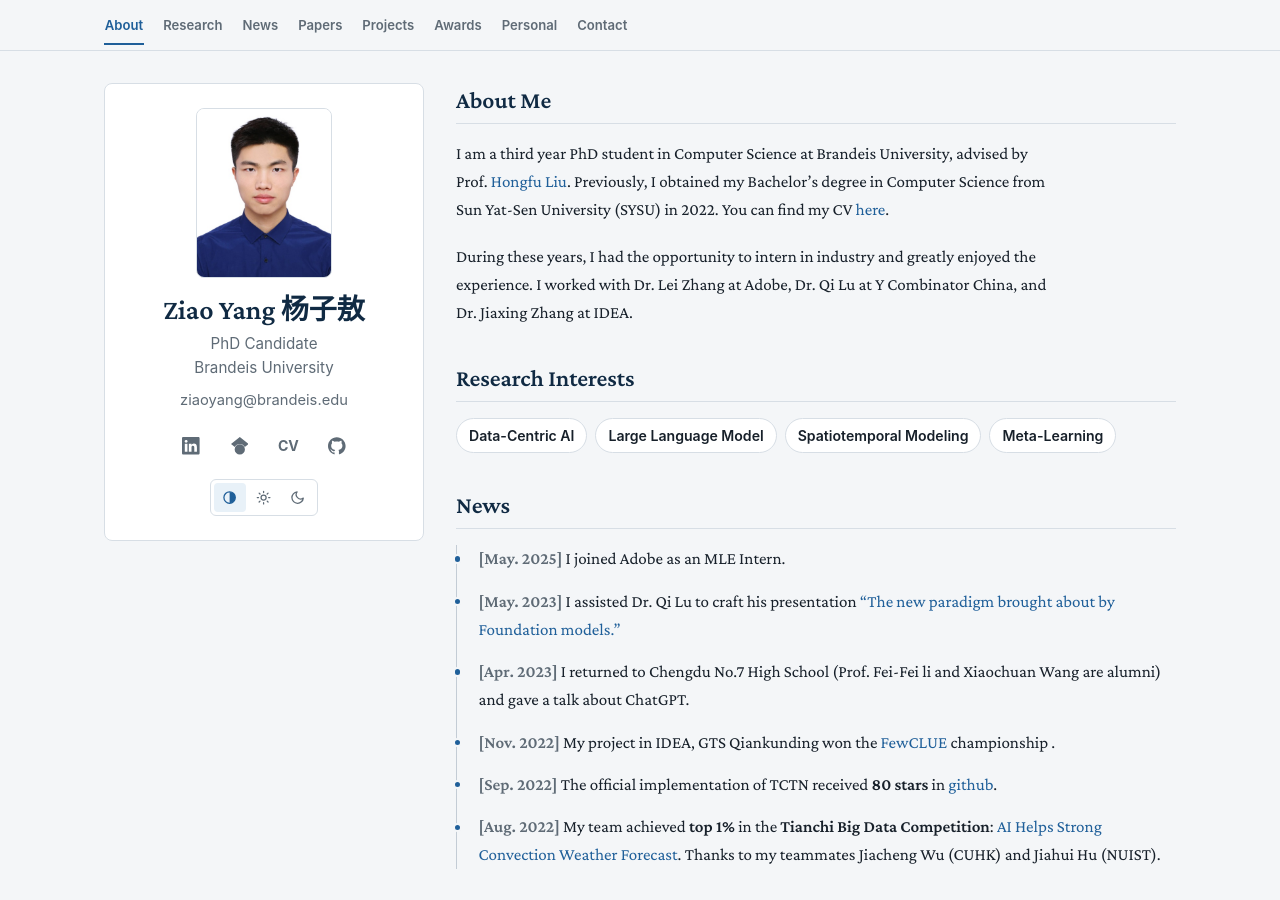
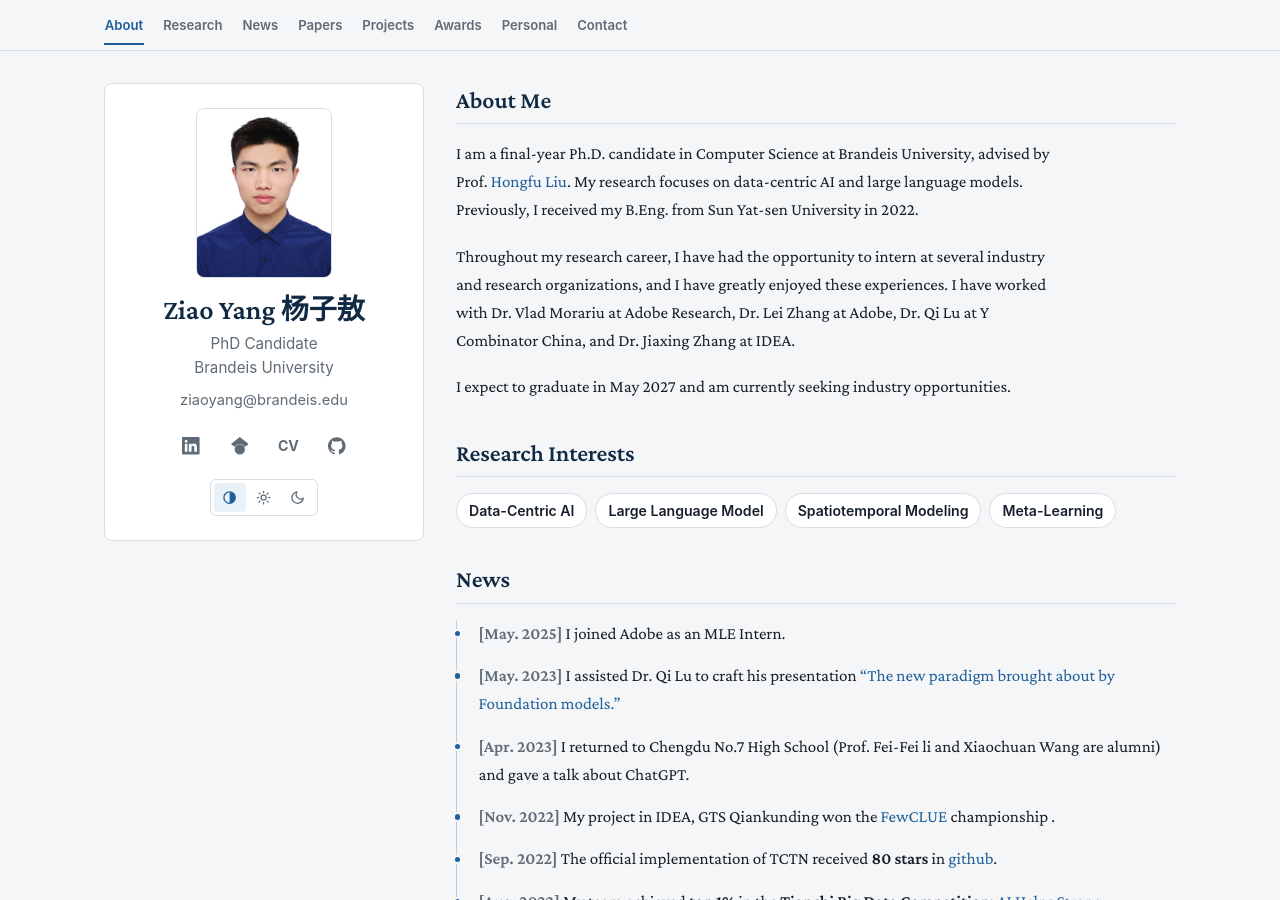
Before and after one commit to yangziao56/homepage, a Jekyll site: the page built from index.md, in a window 1280 px wide and 900 px high. Built offline with Jekyll 4.4.1, drawn with Linux system fonts in a browser that asks for light colours; our own code applies the rules of GitHub Pages for plain Markdown files.

Commit message:
Refresh homepage introduction

```diff
--- a/index.md
+++ b/index.md
@@ -3,10 +3,11 @@
 ---
 
 ## About Me
-I am a third year PhD student in Computer Science at Brandeis University, advised by Prof. [Hongfu Liu](https://hongfuliu.com). Previously, I obtained my Bachelor's degree in Computer Science from Sun Yat-Sen University (SYSU) in 2022. You can find my CV <a href="pdf/CV_Ziao_Yang.pdf" target="_blank" rel="noopener">here</a>.
+I am a final-year Ph.D. candidate in Computer Science at Brandeis University, advised by Prof. [Hongfu Liu](https://hongfuliu.com). My research focuses on data-centric AI and large language models. Previously, I received my B.Eng. from Sun Yat-sen University in 2022.
 
-During these years, I had the opportunity to intern in industry and greatly enjoyed the experience. I worked with Dr. Lei Zhang at Adobe, Dr. Qi Lu at Y Combinator China, and Dr. Jiaxing Zhang at IDEA.
+Throughout my research career, I have had the opportunity to intern at several industry and research organizations, and I have greatly enjoyed these experiences. I have worked with Dr. Vlad Morariu at Adobe Research, Dr. Lei Zhang at Adobe, Dr. Qi Lu at Y Combinator China, and Dr. Jiaxing Zhang at IDEA.
 
+I expect to graduate in May 2027 and am currently seeking industry opportunities.
 
 
 ## Research Interests
```
